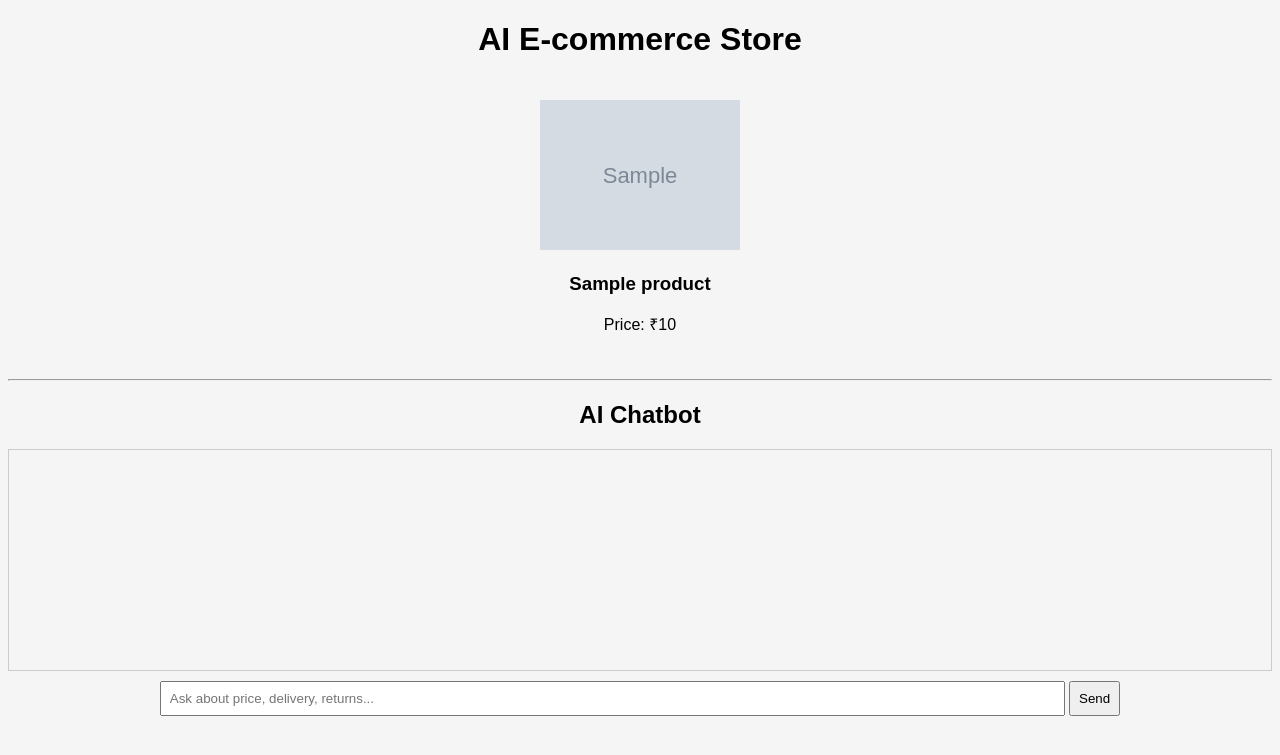
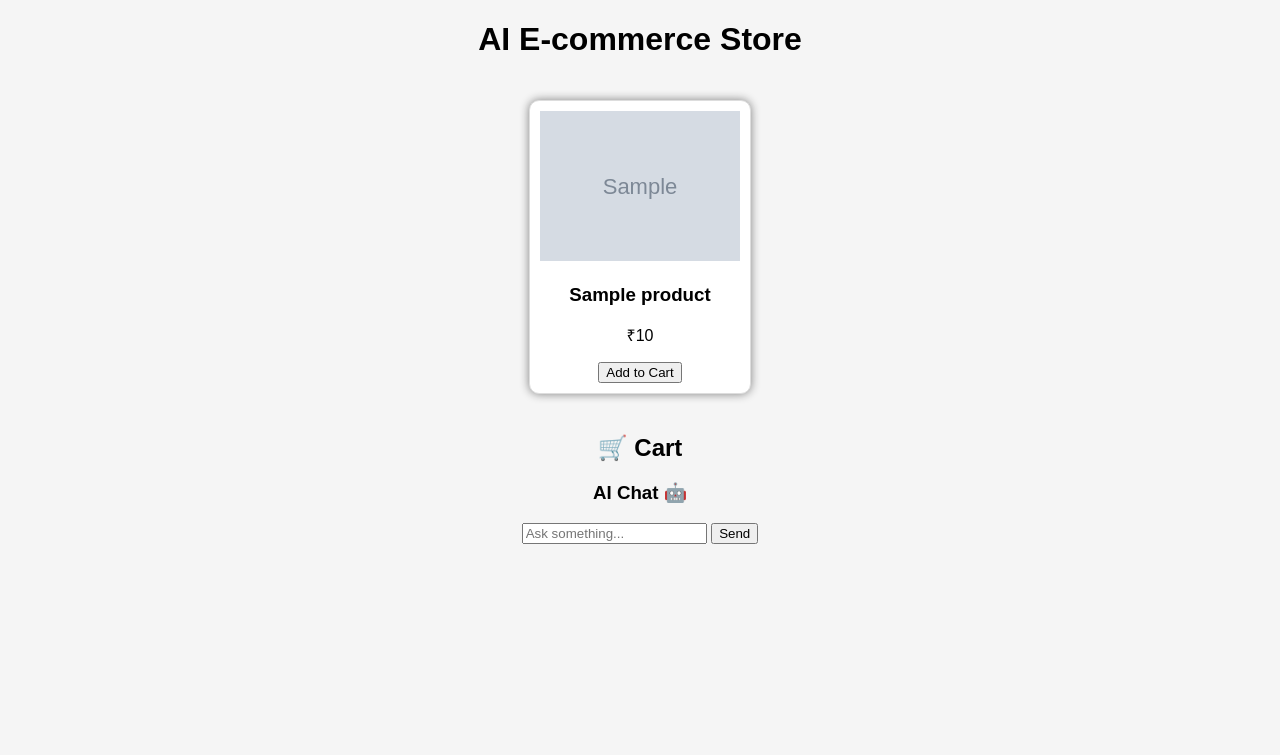
Before and after one commit to aditisrivastava01/ai-ecommerce-flask, a Flask app: template templates/index.html in a window 1280 px wide. Shown: the top 755 px of the page. Run offline with Flask 3, Linux system fonts and the light colour scheme; the template is opened without the code that fills it: most values are stand-ins (such as "Sample title", 1, 10 or a date in 2020); grey boxes marked "Sample" are stand-in pictures.

Commit message:
Update index.html

```diff
--- a/templates/index.html
+++ b/templates/index.html
@@ -1,40 +1,38 @@
 <!DOCTYPE html>
-<html lang="en">
+<html>
 <head>
-    <meta charset="UTF-8">
-    <title>AI E-commerce Website</title>
-
-    <!-- CSS -->
-    <link rel="stylesheet" href="{{ url_for('static', filename='style.css') }}">
+    <title>AI E-commerce Store</title>
+    <link rel="stylesheet" href="/static/style.css">
 </head>
 <body>
 
-    <h1>AI E-commerce Store</h1>
+<h1>AI E-commerce Store</h1>
 
-    <!-- PRODUCTS SECTION -->
-    <div class="products">
-        {% for name, item in products.items() %}
-        <div class="product">
-            <img src="{{ item.image }}" alt="{{ name }}">
-            <h3>{{ name }}</h3>
-            <p>Price: ₹{{ item.price }}</p>
-        </div>
-        {% endfor %}
+<div class="products">
+    {% for p in products %}
+    <div class="card">
+        <img src="{{ p.img }}">
+        <h3>{{ p.name }}</h3>
+        <p>₹{{ p.price }}</p>
+        <button onclick="addToCart('{{ p.name }}')">Add to Cart</button>
     </div>
+    {% endfor %}
+</div>
 
-    <hr>
+<!-- CART -->
+<div class="cart">
+    <h2>🛒 Cart</h2>
+    <ul id="cartList"></ul>
+</div>
 
-    <!-- CHAT SECTION -->
-    <h2>AI Chatbot</h2>
+<!-- CHAT BOX -->
+<div class="chatbox">
+    <h3>AI Chat 🤖</h3>
+    <div id="chat"></div>
+    <input type="text" id="msg" placeholder="Ask something...">
+    <button onclick="sendMsg()">Send</button>
+</div>
 
-    <div id="chatBox" style="border:1px solid #ccc; height:200px; overflow-y:auto; padding:10px; margin-bottom:10px;">
-    </div>
-
-    <input type="text" id="userInput" placeholder="Ask about price, delivery, returns..." style="width:70%; padding:8px;">
-    <button id="sendBtn" style="padding:8px;">Send</button>
-
-    <!-- JS -->
-    <script src="{{ url_for('static', filename='script.js') }}"></script>
-
+<script src="/static/script.js"></script>
 </body>
 </html>
```
